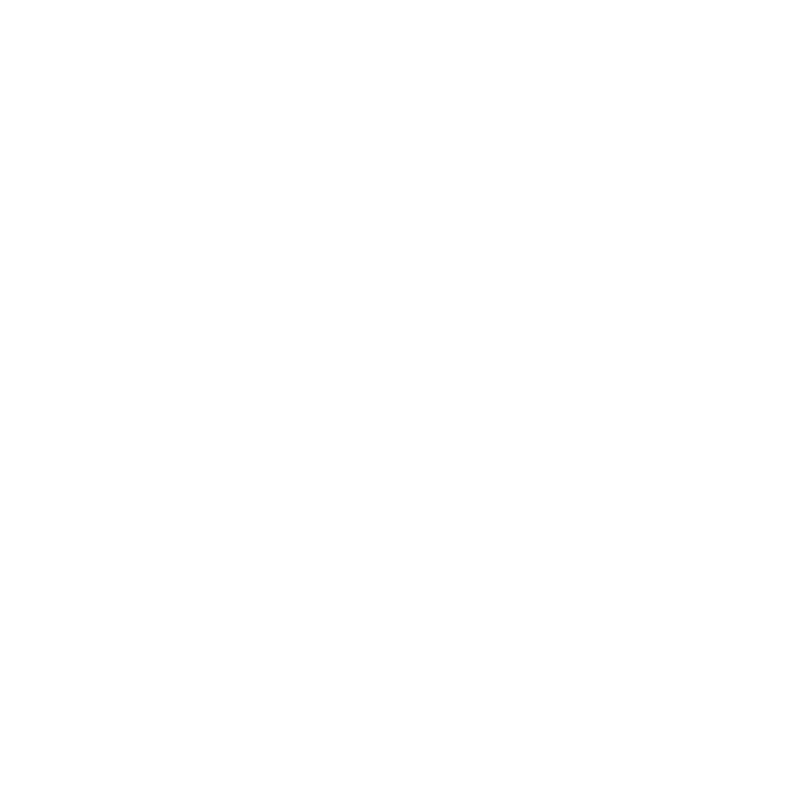
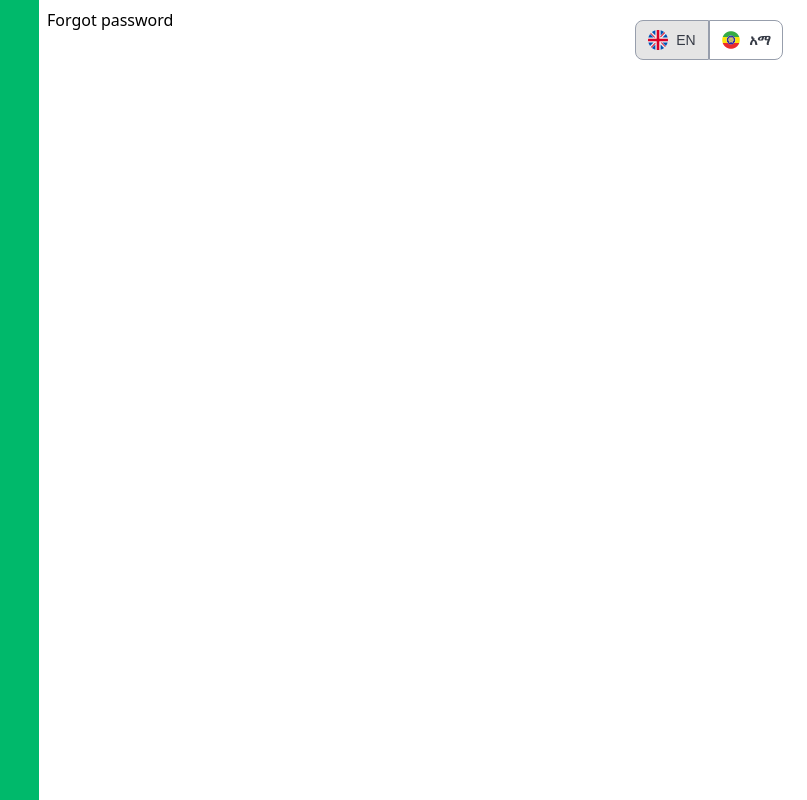
Before and after one commit to betoch-app/betoch-core, a React (Create React App) app in the folder frontend/: page /forgot-password in a window 1280 px wide. Before the commit this address had no page. Shown: the whole page, without its empty margins (473-1280 px from the left). Built offline with nearby package versions, Linux system fonts and the light colour scheme.

Commit message:
Minor changes

```diff
--- a/frontend/src/RouterApp.tsx
+++ b/frontend/src/RouterApp.tsx
@@ -2,13 +2,18 @@
 import { Route, Routes } from "react-router-dom";
 
 import LoginContainer from "./modules/authentication/containers/LoginContainer";
+import ForgotPassword from "./modules/authentication/components/ForgotPassword/ForgotPassword";
+import NotFound from "./modules/core/views/components/NotFound/NotFound";
 
 const Router = () => {
   return (
     <Suspense fallback={null}>
       <Routes>
         {/** Anonymous route */}
-        <Route key={"urlLogin"} element={<LoginContainer />} path={"/"} />
+        <Route key={"urlLogin"} element={<LoginContainer />} path={"/"}>
+          <Route path="/forgot-password" element={<ForgotPassword />} />
+        </Route>
+        <Route path="*" element={<NotFound />} />
       </Routes>
     </Suspense>
   );
--- a/frontend/src/modules/authentication/pages/LoginPage/LoginPage.tsx
+++ b/frontend/src/modules/authentication/pages/LoginPage/LoginPage.tsx
@@ -18,10 +18,8 @@
           <LanguageSwitcher />
         </div>
         <Routes>
-          <Route path="/">
-            <Route index element={<Login />} />
-            <Route path="/forgot" element={<ForgotPassword />} />
-          </Route>
+          <Route index element={<Login />} />
+          <Route path="/forgot-password" element={<ForgotPassword />} />
         </Routes>
       </div>
     </div>
--- /dev/null
+++ b/frontend/src/modules/core/views/components/NotFound/NotFound.tsx
@@ -0,0 +1,5 @@
+const NotFound = () => {
+  return <div>NOt NotFound</div>;
+};
+
+export default NotFound;
```
